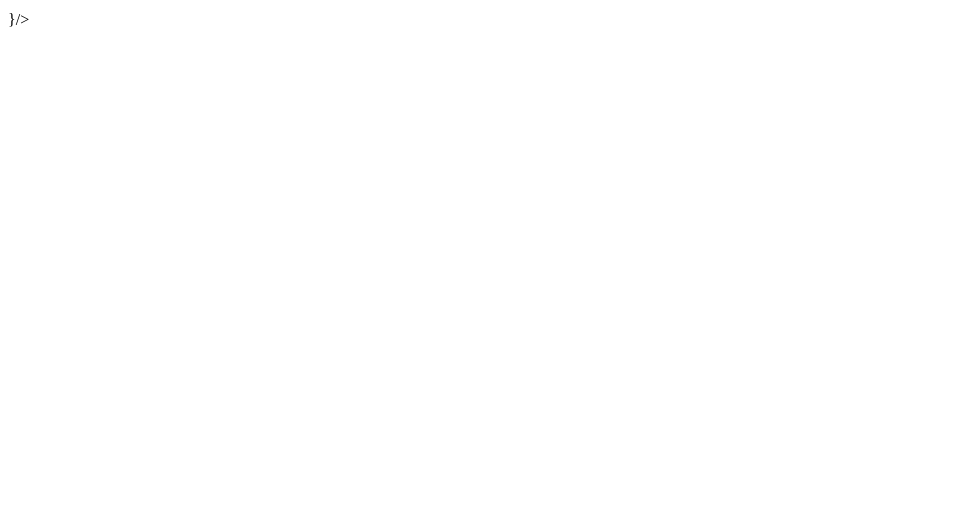
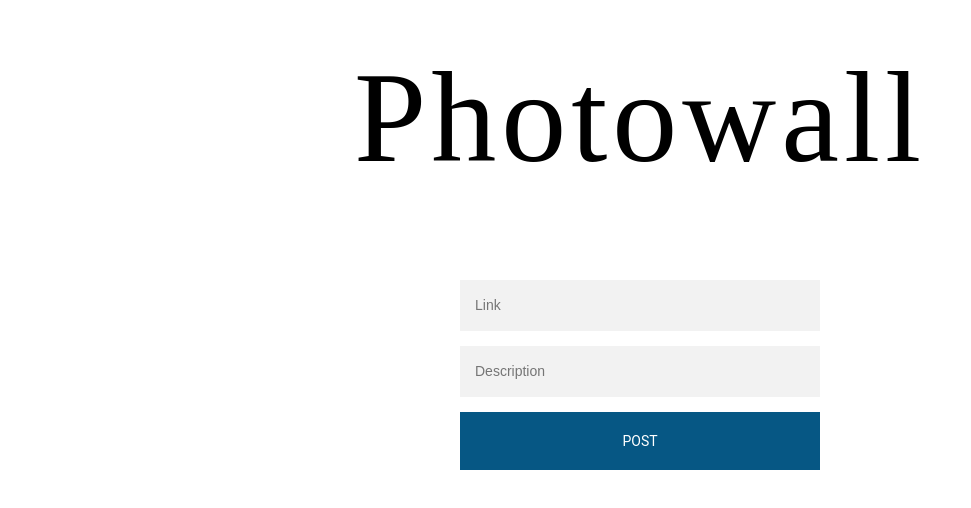
Before and after one commit to draconetics/react-laboratory, a React (Create React App) app: page /AddPhoto in a window 1280 px wide. Shown: the top 508 px of the page, without its empty margins (0-971 px from the left). Built offline with nearby package versions, Linux system fonts and the light colour scheme; a web font is replaced by a local one.

Commit message:
add operation executed

```diff
--- a/src/Components/AddPhoto.js
+++ b/src/Components/AddPhoto.js
@@ -34,7 +34,8 @@ class AddPhoto extends Component{
             imageLink: link
         }
         if(link && description) {
-            this.props.onAddPhoto(post);
+            this.props.addPost(post);
+            this.props.onHistory.push('/');
         }
     }
 }
--- a/src/Components/App.js
+++ b/src/Components/App.js
@@ -1,17 +1,17 @@
 import Main from './Main';
 import {connect} from 'react-redux';
 import {bindActionCreators} from 'redux';
-import {removePost} from '../redux/actions';
-
+import * as actions from '../redux/actions';
+import {withRouter} from 'react-router';
 
 function mapStateToProps(state) {
     return {posts: state};
 }
 
 function mapDispatchToProps(dispatch) {
-     return bindActionCreators({removePost},dispatch);
+     return bindActionCreators(actions,dispatch);
 }
 
-const App = connect (mapStateToProps, mapDispatchToProps)(Main);
+const App = withRouter(connect(mapStateToProps, mapDispatchToProps)(Main));
 
 export default App;
--- a/src/Components/Main.js
+++ b/src/Components/Main.js
@@ -68,14 +68,12 @@ class Main extends Component {
                 )
                 }/>
 
-                {/*<Route path = "/AddPhoto" render={({history})=>(
+                <Route path = "/AddPhoto" render={({history})=>(
                     <div>
-                        <AddPhoto onAddPhoto= {(addedPost)=>{
-                            this.addPhoto(addedPost)
-                            history.push('./')}} />
+                        <AddPhoto {...this.props} onHistory={history}/>
                     </div>
-                        )    */}
-                }/>
+                    )
+                    }/>
 
                 </div>;
     }
--- a/src/redux/actions.js
+++ b/src/redux/actions.js
@@ -7,4 +7,10 @@ export function removePost(index) {
     };
 }
 
+export function addPost(post) {
+    return{
+        type: 'ADD_POST',
+        post: post
+    };
+}
 //adding post
--- a/src/redux/reducer.js
+++ b/src/redux/reducer.js
@@ -5,11 +5,12 @@ const postReducer = function posts(state=posts, action) {
     //remove photo
     switch(action.type){
         case 'REMOVE_POST': return [...state.slice(0, action.index), ...state.slice(action.index+1)];
-
-            break;
+           // break;
+        case 'ADD_POST': return  [...state,action.post];
+           // break;
         default : return state;
     }
-    return state;
+   // return state;
 }
 
 export default postReducer;
```
